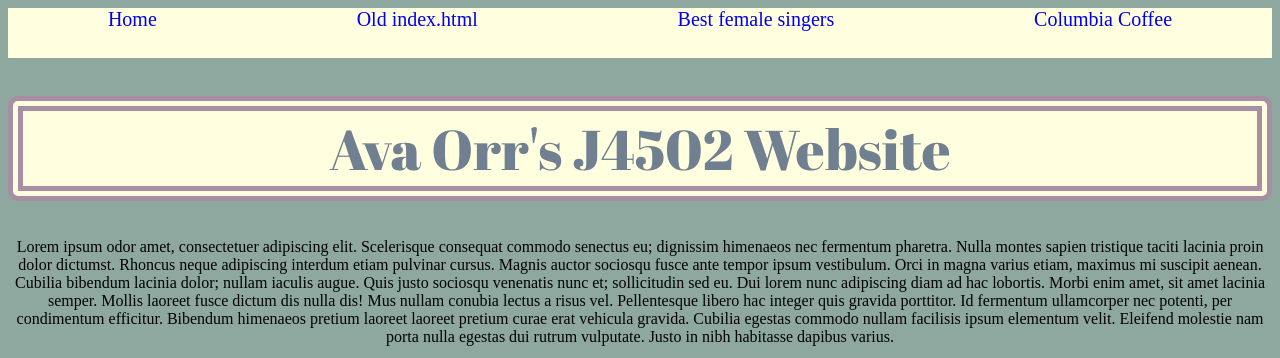
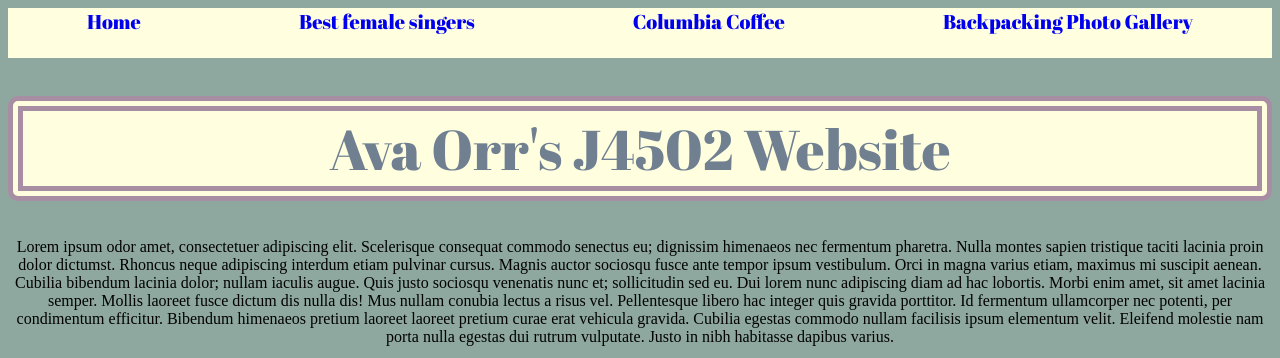
Before and after one commit to FALL2024-4502-7502/ava-site, a plain HTML site: page old.html in a window 1280 px wide. Shown: the top 358 px of the page. Drawn offline with Linux system fonts and the light colour scheme; files that its build step writes are made by us from their sources; a web font is replaced by a local one.

Commit message:
Update old.html

```diff
--- a/old.html
+++ b/old.html
@@ -13,11 +13,11 @@
 	<title>Ava Orr's Website</title>
 </head>
 
-<header>
+<header class="abril-fatface-regular">
 <a href="index.html">Home</a>
-<a href="old.html">Old index.html</a>
 <a href="artists.html">Best female singers</a>
 <a href="coffee.html">Columbia Coffee</a>
+<a href="gallery.html">Backpacking Photo Gallery</a>
 </header>
 
 <body>
```
